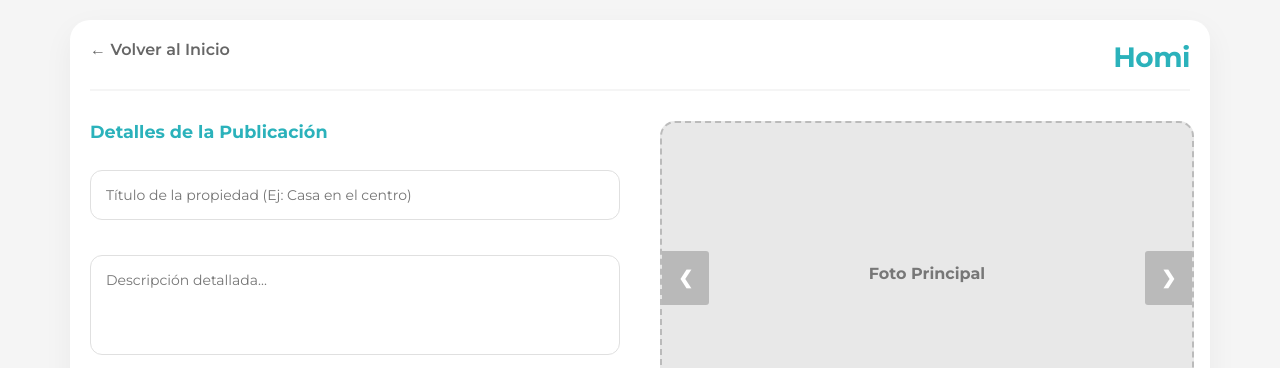
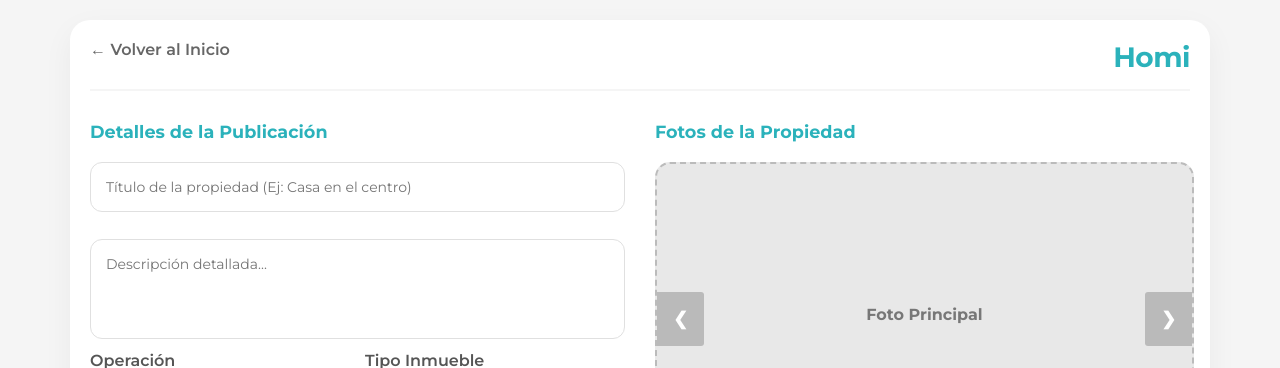
Before and after one commit to angelito05/Homi, a Flask app: page /crear-publicacion in a window 1280 px wide. Shown: the top 368 px of the page. Run offline with Flask 3, Linux system fonts and the light colour scheme; the visitor is signed in with stand-in values (Sample User, id 1); some libraries are stand-ins or nearby versions.

Commit message:
se hizo responsiva el formulario de publicar propiedad

```diff
--- a/src/static/CSS/publicaciones.css
+++ b/src/static/CSS/publicaciones.css
@@ -53,18 +53,21 @@ body {
     font-weight: 400;
     margin-top: 2px;
 }
-/* GRID PRINCIPAL DE 2 COLUMNAS */
-.pub-grid {
-    display: grid;
-    grid-template-columns: 1fr 1fr; /* Mitad y mitad exacto */
+/* FILAS DEL FORMULARIO — 2 columnas en desktop, 1 en móvil */
+.form-row {
+    display: flex;
     gap: 40px;
-    align-items: start;
+    align-items: flex-start;
+    margin-bottom: 10px;
 }
 
-.left-col, .right-col {
+.form-section,
+.form-aside {
+    flex: 1;
+    min-width: 0;
     display: flex;
     flex-direction: column;
-    gap: 20px;
+    gap: 12px;
 }
 
 /* Inputs */
--- a/src/templates/Publicaciones.html
+++ b/src/templates/Publicaciones.html
@@ -17,16 +17,32 @@
             gap: 15px;
             margin-bottom: 10px;
         }
-
-        .columna-formulario {
-            flex: 1;
-        }
+        .columna-formulario { flex: 1; }
 
         .error-texto {
             color: #dc3545;
             font-size: 0.85em;
             margin-top: 2px;
             display: block;
+        }
+
+        /* ===== LAYOUT DE FILAS (reemplaza pub-grid) ===== */
+        .form-row {
+            display: flex;
+            gap: 30px;
+            align-items: flex-start;
+            margin-bottom: 10px;
+        }
+        /* La parte del formulario ocupa 1 parte */
+        .form-section { flex: 1; min-width: 0; }
+        /* El carrusel / mapa ocupa 1 parte */
+        .form-aside   { flex: 1; min-width: 0; }
+
+        /* Separador entre bloques */
+        .form-divider {
+            border: none;
+            border-top: 2px solid #F5F5F5;
+            margin: 20px 0;
         }
 
         /* ===== AMENIDADES ===== */
@@ -37,7 +53,6 @@
             margin-top: 10px;
             margin-bottom: 15px;
         }
-
         .amenidad-item {
             background: #f8f9fa;
             border: 1px solid #e8ecef;
@@ -45,13 +60,11 @@
             padding: 12px 14px;
             transition: border-color 0.2s, box-shadow 0.2s;
         }
-
         .amenidad-item:has(.amenidad-chk:checked) {
             border-color: #2BB2BB;
             background: #f0fbfc;
             box-shadow: 0 0 0 2px rgba(43,178,187,0.12);
         }
-
         .amenidad-toggle {
             display: flex;
             align-items: center;
@@ -63,41 +76,50 @@
             margin: 0;
             user-select: none;
         }
-
         .amenidad-chk {
-            width: 18px;
-            height: 18px;
+            width: 18px; height: 18px;
             accent-color: #2BB2BB;
-            cursor: pointer;
-            flex-shrink: 0;
+            cursor: pointer; flex-shrink: 0;
         }
-
-        .amenidad-icon {
-            font-size: 1.2em;
-            line-height: 1;
-        }
-
+        .amenidad-icon { font-size: 1.2em; line-height: 1; }
         .amenidad-detalle {
             margin-top: 10px;
             padding-top: 10px;
             border-top: 1px dashed #d0e8ea;
             animation: fadeIn 0.2s ease;
         }
-
         .amenidad-detalle label {
-            font-size: 0.82em;
-            color: #666;
-            margin-bottom: 4px;
-            display: block;
+            font-size: 0.82em; color: #666;
+            margin-bottom: 4px; display: block;
         }
-
-        .amenidad-detalle .homi-input {
-            margin-bottom: 0;
-        }
+        .amenidad-detalle .homi-input { margin-bottom: 0; }
 
         @keyframes fadeIn {
             from { opacity: 0; transform: translateY(-4px); }
             to   { opacity: 1; transform: translateY(0); }
+        }
+
+        /* ===== RESPONSIVE ===== */
+        @media (max-width: 900px) {
+            /* Cada form-row apila sus hijos en columna */
+            .form-row {
+                flex-direction: column;
+                gap: 16px;
+            }
+            /* El aside (carrusel/mapa) va justo debajo de su sección */
+            .form-aside { width: 100%; }
+            .form-section { width: 100%; }
+        }
+
+        @media (max-width: 600px) {
+            .fila-formulario { flex-direction: column; gap: 0; }
+            .columna-formulario { width: 100%; }
+            input.homi-input.columna-formulario,
+            select.homi-input.columna-formulario { width: 100%; margin-bottom: 10px; }
+            .amenidades-grid { grid-template-columns: 1fr; }
+            .btn-publicar { width: 100%; }
+            .owner-section { flex-direction: column; text-align: center; gap: 8px; }
+            .owner-avatar { margin: 0 auto; }
         }
     </style>
 </head>
@@ -118,9 +140,7 @@
         {% if messages %}
         <div style="padding: 0 20px;">
             {% for category, message in messages %}
-            <div class="flash {{ category }}">
-                {{ message }}
-            </div>
+            <div class="flash {{ category }}">{{ message }}</div>
             {% endfor %}
         </div>
         {% endif %}
@@ -129,16 +149,18 @@
         <form action="/crear-publicacion" method="POST" enctype="multipart/form-data">
             {{ form.csrf_token }}
 
-            <div class="pub-grid">
+            <!-- ====================================================
+                 FILA 1: Detalles  |  Carrusel de fotos
+                 ==================================================== -->
+            <div class="form-row">
 
-                <div class="left-col">
+                <div class="form-section">
                     <label class="label-titulo">Detalles de la Publicación</label>
 
                     {{ form.titulo(class="homi-input", placeholder="Título de la propiedad (Ej: Casa en el centro)") }}
                     {% for error in form.titulo.errors %}<span class="error-texto">{{ error }}</span>{% endfor %}
 
-                    {{ form.descripcion(class="homi-input homi-textarea", style="height: 100px;",
-                    placeholder="Descripción detallada...") }}
+                    {{ form.descripcion(class="homi-input homi-textarea", style="height: 100px;", placeholder="Descripción detallada...") }}
 
                     <div class="fila-formulario">
                         <div class="columna-formulario">
@@ -169,8 +191,83 @@
                             {{ form.superficie_m2(class="homi-input") }}
                         </div>
                     </div>
+                </div><!-- /form-section detalles -->
 
-                    <label class="label-titulo" style="margin-top: 15px;">Dirección</label>
+                <div class="form-aside">
+                    <label class="label-titulo">Fotos de la Propiedad</label>
+
+                    <div class="carousel-container">
+                        <input type="file" name="foto1" id="file-1" accept="image/*" hidden onchange="previewCarouselImage(this, 1)">
+                        <input type="file" name="foto2" id="file-2" accept="image/*" hidden onchange="previewCarouselImage(this, 2)">
+                        <input type="file" name="foto3" id="file-3" accept="image/*" hidden onchange="previewCarouselImage(this, 3)">
+                        <input type="file" name="foto4" id="file-4" accept="image/*" hidden onchange="previewCarouselImage(this, 4)">
+                        <input type="file" name="foto5" id="file-5" accept="image/*" hidden onchange="previewCarouselImage(this, 5)">
+
+                        <div class="carousel-slide active" onclick="triggerUpload(1)">
+                            <div class="placeholder-content" id="ph-1">
+                                <i class="lni lni-camera" style="font-size: 40px; color: #2BB2BB;"></i>
+                                <p>Foto Principal</p>
+                                <span class="click-hint">Click para subir</span>
+                            </div>
+                            <img src="" class="slide-img" id="img-1" style="display:none;">
+                            <button type="button" class="btn-delete" id="del-1" onclick="deleteImage(event, 1)">×</button>
+                        </div>
+                        <div class="carousel-slide" onclick="triggerUpload(2)">
+                            <div class="placeholder-content" id="ph-2">
+                                <i class="lni lni-plus" style="font-size: 40px; color: #ccc;"></i>
+                                <p>Foto 2</p>
+                            </div>
+                            <img src="" class="slide-img" id="img-2" style="display:none;">
+                            <button type="button" class="btn-delete" id="del-2" onclick="deleteImage(event, 2)">×</button>
+                        </div>
+                        <div class="carousel-slide" onclick="triggerUpload(3)">
+                            <div class="placeholder-content" id="ph-3">
+                                <i class="lni lni-plus" style="font-size: 40px; color: #ccc;"></i>
+                                <p>Foto 3</p>
+                            </div>
+                            <img src="" class="slide-img" id="img-3" style="display:none;">
+                            <button type="button" class="btn-delete" id="del-3" onclick="deleteImage(event, 3)">×</button>
+                        </div>
+                        <div class="carousel-slide" onclick="triggerUpload(4)">
+                            <div class="placeholder-content" id="ph-4">
+                                <i class="lni lni-plus" style="font-size: 40px; color: #ccc;"></i>
+                                <p>Foto 4</p>
+                            </div>
+                            <img src="" class="slide-img" id="img-4" style="display:none;">
+                            <button type="button" class="btn-delete" id="del-4" onclick="deleteImage(event, 4)">×</button>
+                        </div>
+                        <div class="carousel-slide" onclick="triggerUpload(5)">
+                            <div class="placeholder-content" id="ph-5">
+                                <i class="lni lni-plus" style="font-size: 40px; color: #ccc;"></i>
+                                <p>Foto 5</p>
+                            </div>
+                            <img src="" class="slide-img" id="img-5" style="display:none;">
+                            <button type="button" class="btn-delete" id="del-5" onclick="deleteImage(event, 5)">×</button>
+                        </div>
+
+                        <div class="carousel-indicators">
+                            <span class="dot active" onclick="currentSlide(1)"></span>
+                            <span class="dot" onclick="currentSlide(2)"></span>
+                            <span class="dot" onclick="currentSlide(3)"></span>
+                            <span class="dot" onclick="currentSlide(4)"></span>
+                            <span class="dot" onclick="currentSlide(5)"></span>
+                        </div>
+                        <a class="carousel-btn prev" onclick="moveSlide(-1)" style="left:0;">&#10094;</a>
+                        <a class="carousel-btn next" onclick="moveSlide(1)" style="right:0;">&#10095;</a>
+                    </div>
+                </div><!-- /form-aside carrusel -->
+
+            </div><!-- /form-row 1 -->
+
+            <hr class="form-divider">
+
+            <!-- ====================================================
+                 FILA 2: Dirección  |  Mapa
+                 ==================================================== -->
+            <div class="form-row">
+
+                <div class="form-section">
+                    <label class="label-titulo">Dirección</label>
                     {{ form.calle(class="homi-input", placeholder="Calle") }}
 
                     <div class="fila-formulario">
@@ -181,9 +278,23 @@
                         {{ form.colonia(class="homi-input columna-formulario", placeholder="Colonia") }}
                         {{ form.ciudad(class="homi-input columna-formulario", placeholder="Ciudad") }}
                     </div>
+                </div><!-- /form-section dirección -->
 
-                    <!-- ===== SECCIÓN AMENIDADES ===== -->
-                    <label class="label-titulo" style="margin-top: 20px;">Amenidades <span style="font-weight:400; color:#999; font-size:0.85em;">(Opcional)</span></label>
+                <div class="form-aside">
+                    <label class="label-titulo">Ubicación en el mapa</label>
+                    <div id="map" style="height: 210px; width: 100%; border-radius: 10px;"></div>
+                    {{ form.latitud(id="lat") }}
+                    {{ form.longitud(id="lng") }}
+                </div><!-- /form-aside mapa -->
+
+            </div><!-- /form-row 2 -->
+
+            <hr class="form-divider">
+
+            <!-- ====================================================
+                 AMENIDADES  (ancho completo)
+                 ==================================================== -->
+            <label class="label-titulo">Amenidades <span style="font-weight:400; color:#999; font-size:0.85em;">(Opcional)</span></label>
             <div class="amenidades-grid">
 
                 <!-- ALBERCA -->
@@ -229,60 +340,56 @@
                     </div>
                 </div>
 
-                        <!-- SIMPLES (sin detalles adicionales) -->
                 <div class="amenidad-item">
                     <label class="amenidad-toggle">
                         {{ form.tiene_gimnasio(class="amenidad-chk") }}
-                                <span class="amenidad-icon">🏋️</span>
-                                <span>Gimnasio</span>
+                        <span class="amenidad-icon">🏋️</span><span>Gimnasio</span>
                     </label>
                 </div>
                 <div class="amenidad-item">
                     <label class="amenidad-toggle">
                         {{ form.tiene_roof_garden(class="amenidad-chk") }}
-                                <span class="amenidad-icon">🌇</span>
-                                <span>Roof Garden / Terraza</span>
+                        <span class="amenidad-icon">🌇</span><span>Roof Garden / Terraza</span>
                     </label>
                 </div>
                 <div class="amenidad-item">
                     <label class="amenidad-toggle">
                         {{ form.tiene_cuarto_servicio(class="amenidad-chk") }}
-                                <span class="amenidad-icon">🛏️</span>
-                                <span>Cuarto de servicio</span>
+                        <span class="amenidad-icon">🛏️</span><span>Cuarto de servicio</span>
                     </label>
                 </div>
                 <div class="amenidad-item">
                     <label class="amenidad-toggle">
                         {{ form.tiene_bodega(class="amenidad-chk") }}
-                                <span class="amenidad-icon">📦</span>
-                                <span>Bodega</span>
+                        <span class="amenidad-icon">📦</span><span>Bodega</span>
                     </label>
                 </div>
                 <div class="amenidad-item">
                     <label class="amenidad-toggle">
                         {{ form.tiene_elevador(class="amenidad-chk") }}
-                                <span class="amenidad-icon">🛗</span>
-                                <span>Elevador</span>
+                        <span class="amenidad-icon">🛗</span><span>Elevador</span>
                     </label>
                 </div>
                 <div class="amenidad-item">
                     <label class="amenidad-toggle">
                         {{ form.amueblado(class="amenidad-chk") }}
-                                <span class="amenidad-icon">🛋️</span>
-                                <span>Amueblado</span>
+                        <span class="amenidad-icon">🛋️</span><span>Amueblado</span>
                     </label>
                 </div>
                 <div class="amenidad-item">
                     <label class="amenidad-toggle">
                         {{ form.permite_mascotas(class="amenidad-chk") }}
-                                <span class="amenidad-icon">🐾</span>
-                                <span>Permite mascotas</span>
+                        <span class="amenidad-icon">🐾</span><span>Permite mascotas</span>
                     </label>
                 </div>
 
-                    </div>
-                    <!-- ===== FIN AMENIDADES ===== -->
+            </div><!-- /amenidades-grid -->
 
+            <hr class="form-divider">
+
+            <!-- ====================================================
+                 PROPIETARIO + BOTÓN  (ancho completo)
+                 ==================================================== -->
             <div class="owner-section">
                 <img src="{{ url_for('static', filename=propietario.foto_perfil) }}" class="owner-avatar"
                     onerror="this.src='https://cdn-icons-png.flaticon.com/512/847/847969.png'">
@@ -292,98 +399,7 @@
             </div>
 
             {{ form.submit(class="btn-publicar") }}
-                </div>
 
-                <div class="right-col">
-
-                    <div class="carousel-container">
-
-                        <input type="file" name="foto1" id="file-1" accept="image/*" hidden
-                            onchange="previewCarouselImage(this, 1)">
-                        <input type="file" name="foto2" id="file-2" accept="image/*" hidden
-                            onchange="previewCarouselImage(this, 2)">
-                        <input type="file" name="foto3" id="file-3" accept="image/*" hidden
-                            onchange="previewCarouselImage(this, 3)">
-                        <input type="file" name="foto4" id="file-4" accept="image/*" hidden
-                            onchange="previewCarouselImage(this, 4)">
-                        <input type="file" name="foto5" id="file-5" accept="image/*" hidden
-                            onchange="previewCarouselImage(this, 5)">
-
-                        <div class="carousel-slide active" onclick="triggerUpload(1)">
-                            <div class="placeholder-content" id="ph-1">
-                                <i class="lni lni-camera" style="font-size: 40px; color: #2BB2BB;"></i>
-                                <p>Foto Principal</p>
-                                <span class="click-hint">Click para subir</span>
-                            </div>
-                            <img src="" class="slide-img" id="img-1" style="display:none;">
-                            <button type="button" class="btn-delete" id="del-1" onclick="deleteImage(event, 1)">
-                                ×
-                            </button>
-                        </div>
-
-                        <div class="carousel-slide" onclick="triggerUpload(2)">
-                            <div class="placeholder-content" id="ph-2">
-                                <i class="lni lni-plus" style="font-size: 40px; color: #ccc;"></i>
-                                <p>Foto 2</p>
-                            </div>
-                            <img src="" class="slide-img" id="img-2" style="display:none;">
-                            <button type="button" class="btn-delete" id="del-2" onclick="deleteImage(event, 2)">
-                                ×
-                            </button>
-                        </div>
-
-                        <div class="carousel-slide" onclick="triggerUpload(3)">
-                            <div class="placeholder-content" id="ph-3">
-                                <i class="lni lni-plus" style="font-size: 40px; color: #ccc;"></i>
-                                <p>Foto 3</p>
-                            </div>
-                            <img src="" class="slide-img" id="img-3" style="display:none;">
-                           <button type="button" class="btn-delete" id="del-3" onclick="deleteImage(event, 3)">
-                                ×
-                            </button>
-                        </div>
-
-                        <div class="carousel-slide" onclick="triggerUpload(4)">
-                            <div class="placeholder-content" id="ph-4">
-                                <i class="lni lni-plus" style="font-size: 40px; color: #ccc;"></i>
-                                <p>Foto 4</p>
-                            </div>
-                            <img src="" class="slide-img" id="img-4" style="display:none;">
-                            <button type="button" class="btn-delete" id="del-4" onclick="deleteImage(event, 4)">
-                                ×
-                            </button>
-                        </div>
-
-                        <div class="carousel-slide" onclick="triggerUpload(5)">
-                            <div class="placeholder-content" id="ph-5">
-                                <i class="lni lni-plus" style="font-size: 40px; color: #ccc;"></i>
-                                <p>Foto 5</p>
-                            </div>
-                            <img src="" class="slide-img" id="img-5" style="display:none;">
-                            <button type="button" class="btn-delete" id="del-5" onclick="deleteImage(event, 5)">
-                                ×
-                            </button>
-                        </div>
-
-                        <div class="carousel-indicators">
-                            <span class="dot active" onclick="currentSlide(1)"></span>
-                            <span class="dot" onclick="currentSlide(2)"></span>
-                            <span class="dot" onclick="currentSlide(3)"></span>
-                            <span class="dot" onclick="currentSlide(4)"></span>
-                            <span class="dot" onclick="currentSlide(5)"></span>
-                        </div>
-
-                        <a class="carousel-btn prev" onclick="moveSlide(-1)" style="left:0;">&#10094;</a>
-                        <a class="carousel-btn next" onclick="moveSlide(1)" style="right:0;">&#10095;</a>
-                    </div>
-
-                    <label class="label-titulo">Ubicación (Selecciona en el mapa)</label>
-                    <div id="map" style="height: 300px; width: 100%; border-radius: 10px;"></div>
-
-                    {{ form.latitud(id="lat") }}
-                    {{ form.longitud(id="lng") }}
-                </div>
-            </div>
         </form>
     </div>
 
@@ -397,7 +413,6 @@
                 detalle.style.display = 'block';
             } else {
                 detalle.style.display = 'none';
-                // Limpiar valores al desactivar
                 detalle.querySelectorAll('input[type="number"], input[type="text"]').forEach(i => i.value = '');
                 detalle.querySelectorAll('input[type="checkbox"]').forEach(i => i.checked = false);
             }
@@ -405,5 +420,4 @@
     </script>
 
 </body>
-
 </html>
```
Also changed, not shown: other parts of src/static/CSS/publicaciones.css (+120 -0 lines). Lines whose indentation alone changed are shown as unchanged.
